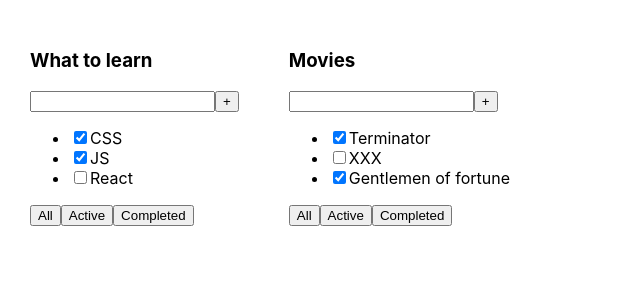
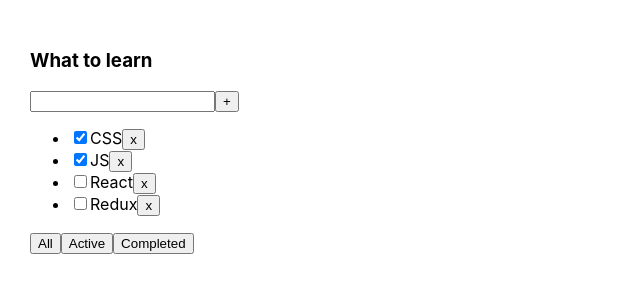
Before and after one commit to AnsarKhubiev/todolist-dimych, a React (Create React App) app: page / in a window 1280 px wide. Shown: the top 300 px of the page, without its empty margins (0-640 px from the left). Built offline with nearby package versions, Linux system fonts and the light colour scheme.

Commit message:
Sprint-01. 02. deploy page, added filter and remove tasks function.

```diff
--- a/package.json
+++ b/package.json
@@ -2,6 +2,7 @@
   "name": "todolist-dimych",
   "version": "0.1.0",
   "private": true,
+  "homepage": "https://AnsarKhubiev.github.io/todolist-dimych",
   "dependencies": {
     "@testing-library/jest-dom": "^5.14.1",
     "@testing-library/react": "^13.0.0",
@@ -10,6 +11,7 @@
     "@types/node": "^16.7.13",
     "@types/react": "^18.0.0",
     "@types/react-dom": "^18.0.0",
+    "gh-pages": "^6.1.1",
     "react": "^18.2.0",
     "react-dom": "^18.2.0",
     "react-scripts": "5.0.1",
@@ -17,6 +19,8 @@
     "web-vitals": "^2.1.0"
   },
   "scripts": {
+    "predeploy": "npm run build",
+    "deploy": "gh-pages -d build",
     "start": "react-scripts start",
     "build": "react-scripts build",
     "test": "react-scripts test",
--- a/src/App.tsx
+++ b/src/App.tsx
@@ -1,25 +1,47 @@
-import React from 'react';
+import React, {useState} from 'react';
 import './App.css';
 import {TaskType, Todolist} from "./Todolist";
 
+export type FilterValuesType = "all" | "active" | "completed"
+
 function App() {
 
-    const tasks1: TaskType[] = [
-        {id: 1, title: "CSS", isDone: true},
-        {id: 2, title: "JS", isDone: true},
-        {id: 3, title: "React", isDone: false},
-    ]
+    const [tasks, setTasks] = useState<TaskType[]>(
+        [
+            {id: 1, title: "CSS", isDone: true},
+            {id: 2, title: "JS", isDone: true},
+            {id: 3, title: "React", isDone: false},
+            {id: 4, title: "Redux", isDone: false},
+        ]
+    );
 
-    const tasks2: TaskType[] = [
-        {id: 1, title: "Terminator", isDone: true},
-        {id: 2, title: "XXX", isDone: false},
-        {id: 3, title: "Gentlemen of fortune", isDone: true},
-    ]
+    const [filter, setFilter] = useState<FilterValuesType>('all')
+
+    function removeTask(id: number) {
+        const resultTasks = tasks.filter(t => t.id !== id);
+        setTasks(resultTasks);
+    }
+
+    function changeFilter (value: FilterValuesType) {
+        setFilter(value);
+    }
+
+    let tasksForTodolist = tasks;
+    if (filter === 'completed') {
+        tasksForTodolist = tasks.filter(t => t.isDone)
+    }
+    if (filter === 'active') {
+        tasksForTodolist = tasks.filter(t => !t.isDone)
+    }
 
     return (
         <div className="App">
-            <Todolist title="What to learn" tasks={tasks1}/>
-            <Todolist title="Movies" tasks={tasks2}/>
+            <Todolist
+                title="What to learn"
+                tasks={tasksForTodolist}
+                removeTask={removeTask}
+                changeFilter={changeFilter}
+            />
         </div>
     );
 }
--- a/src/Todolist.tsx
+++ b/src/Todolist.tsx
@@ -1,4 +1,5 @@
 import React from "react";
+import {FilterValuesType} from "./App";
 
 export type TaskType = {
     id: number
@@ -9,14 +10,17 @@
 type TodolistPropsType = {
     title: string
     tasks: TaskType[]
+    removeTask: (value: number) => void
+    changeFilter: (value: FilterValuesType) => void
 }
 
-export function Todolist({title, tasks}: TodolistPropsType) {
-    const tasksList = tasks.map(task => {
+export function Todolist({title, tasks, removeTask, changeFilter}: TodolistPropsType) {
+    const tasksList = tasks.map(t => {
         return (
-            <li key={task.id}>
-                <input type="checkbox" checked={task.isDone}/>
-                <span>{task.title}</span>
+            <li key={t.id}>
+                <input type="checkbox" checked={t.isDone}/>
+                <span>{t.title}</span>
+                <button onClick={() => removeTask(t.id)}>x</button>
             </li>
         )
     })
@@ -33,9 +37,9 @@
                 {tasksList}
             </ul>
             <div>
-                <button>All</button>
-                <button>Active</button>
-                <button>Completed</button>
+                <button onClick={()=>changeFilter("all")}>All</button>
+                <button onClick={()=>changeFilter("active")}>Active</button>
+                <button onClick={()=>changeFilter("completed")}>Completed</button>
             </div>
         </div>
     )
```
Also changed, not shown: 1 other file (tests, documents, lock files or other folders).
